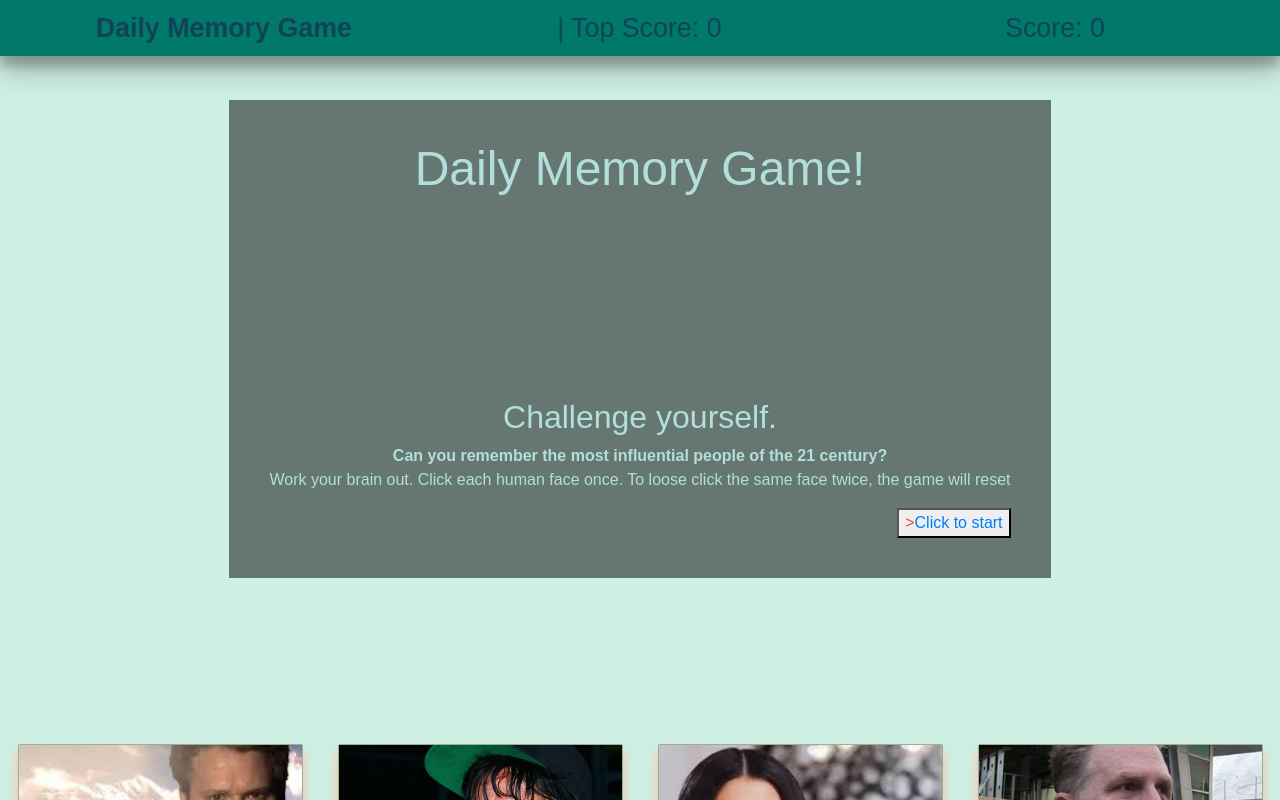
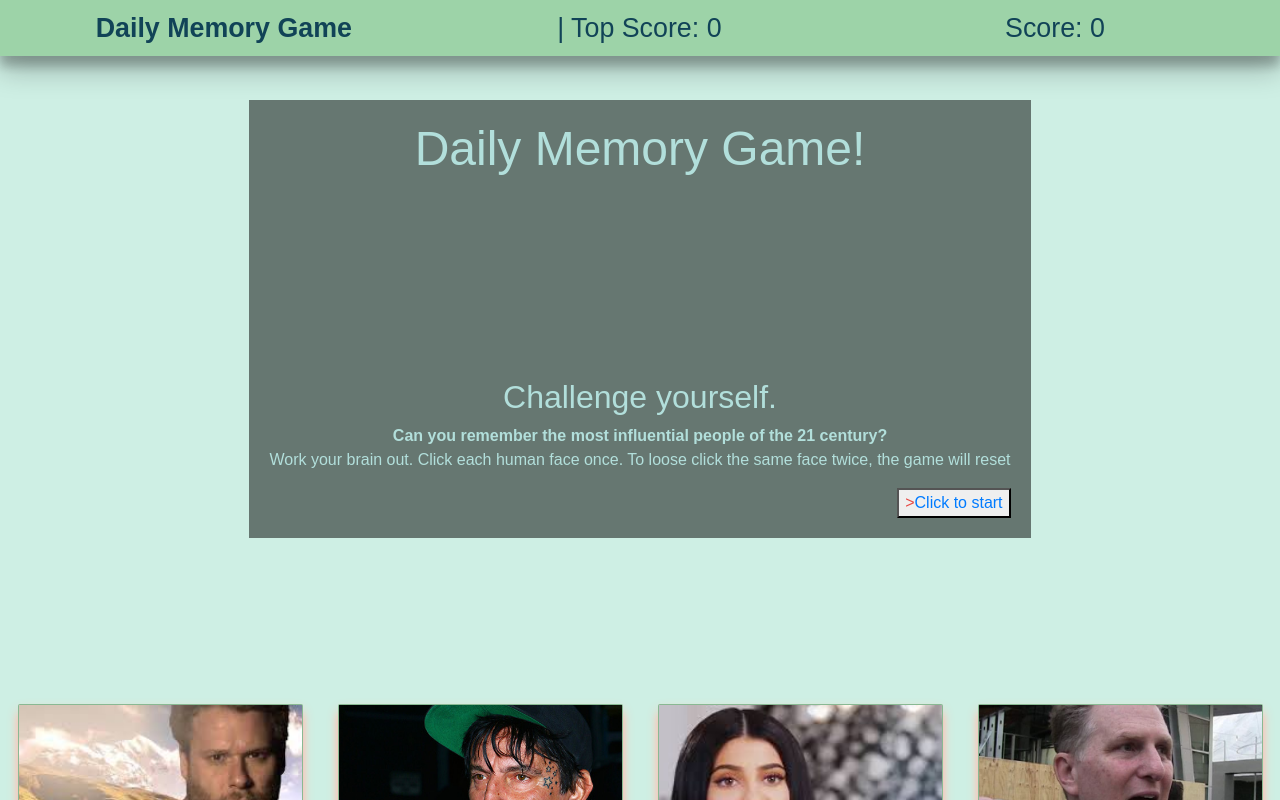
Before and after one commit to arianamelis/MemoReactGame, a React (Create React App) app in the folder 00clicky/: page / in a window 1280 px wide. Shown: the top 800 px of the page. Built offline with nearby package versions, Linux system fonts and the light colour scheme.

Commit message:
updated style changes

```diff
--- a/00clicky/src/components/Landingpage/LandingBtn.js
+++ b/00clicky/src/components/Landingpage/LandingBtn.js
@@ -8,7 +8,7 @@ class LandingBtn extends Component {
   render() {
       return (
           <button className='landing-btn'>
-              <div className='landing-btn'>   ><a href='/'>Click to start</a>
+              <div className='landing-btn'>   ><a href={'/game.js'}>Click to start</a>
                 </div>
 
           </button>
--- a/00clicky/src/styles/App.css
+++ b/00clicky/src/styles/App.css
@@ -120,17 +120,17 @@ title {
   flex-wrap: wrap;
   -ms-flex-pack: center;
   justify-content: center;
-  padding-top: 50px;
+  padding-top: 0px;
   padding-bottom: 50px;
-  width: 90%;
+  width: 50%;
   margin: 0 auto;
 }
 
 .click-item {
   background-size: cover;
   background-position: 50%;
-  height: 150px;
-  width: 150px;
+  height: 350px;
+  width: 350px;
   margin: 8px 25px;
   border: 5px solid #f1f1f1;
   border-radius: 3px;
--- a/00clicky/src/styles/index.css
+++ b/00clicky/src/styles/index.css
@@ -86,7 +86,7 @@ body,
 }
 
 .navbar {
-  background: #00796B;
+  background: #9dd3a8;
   min-height: 10px;
   position: fixed;
   width: 100%;
@@ -147,7 +147,7 @@ body,
 
 .headerContainer {
     background-color: rgba(0, 0, 0, 0.5);
-    padding: 40px;
+    padding: 20px;
     margin: 0 auto;
     width: fit-content;
     display: table;
```
